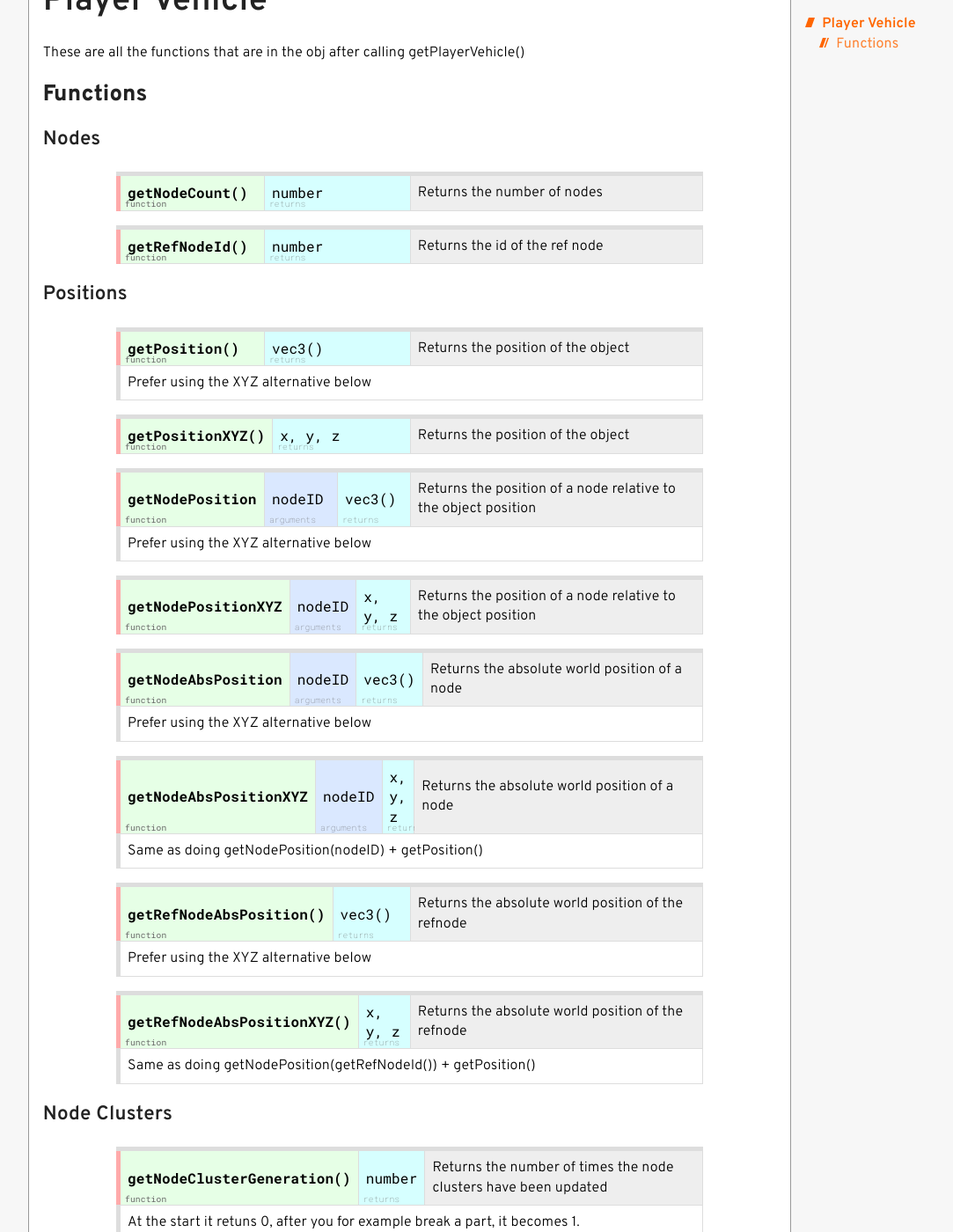
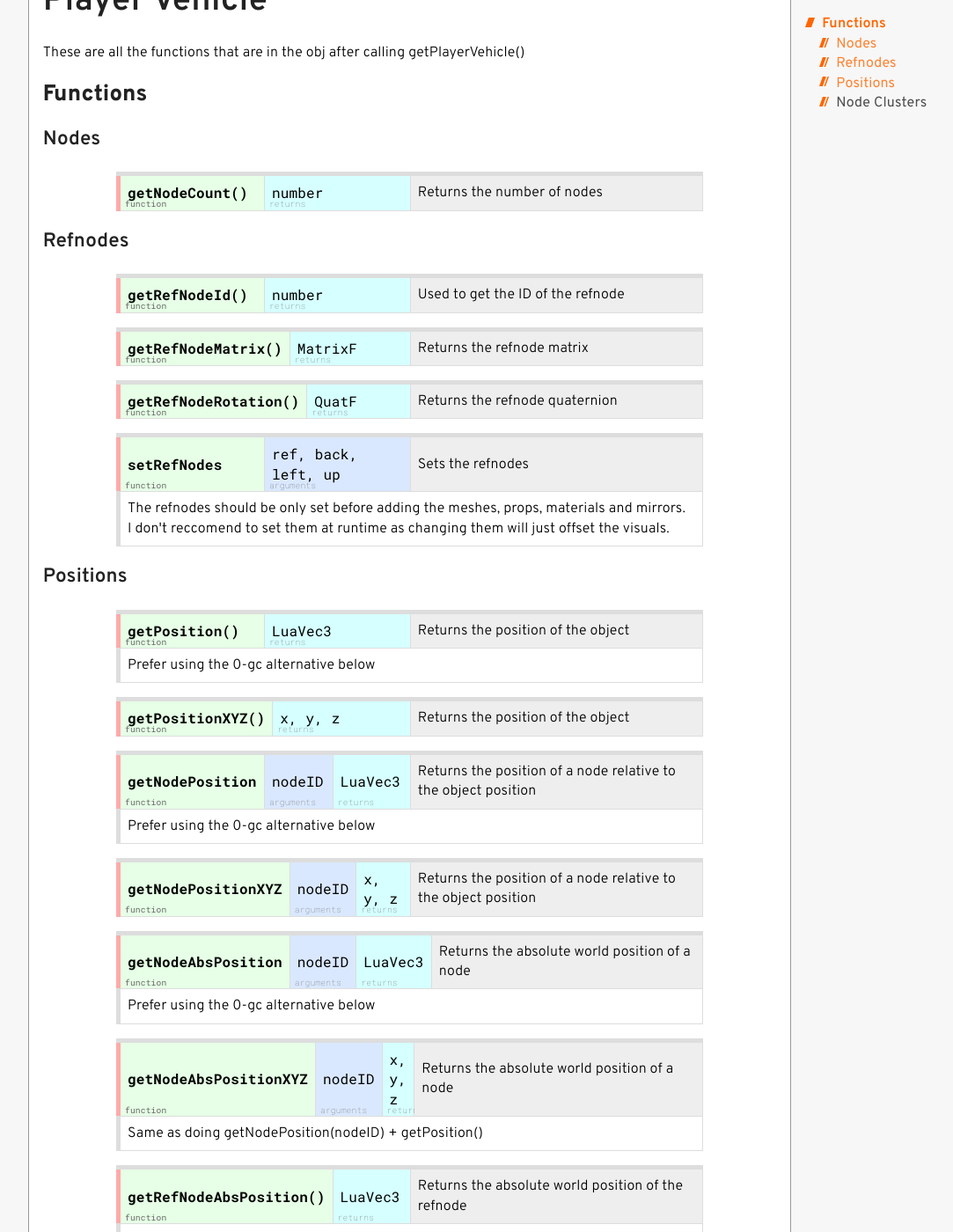
Before and after one commit to E32k/e32k.github.io, a Jekyll site: the page built from beamng/lua/gelua/playerVehicle.md, in a window 1280 px wide and 1400 px high, scrolled down 194 px. Shown: the whole window at 88% size, without its empty margins (109-1192 px from the left). Built offline with Jekyll 4.4.1, drawn with Linux system fonts in a browser that asks for light colours; some of the changed text lies outside the part shown.

Commit message:
added some functions in playerVehicle and updated the heading so it tracks h2 and h3

```diff
--- a/assets/script.js
+++ b/assets/script.js
@@ -24,7 +24,7 @@ document.addEventListener("DOMContentLoaded", () => {
 
   if (!main || !toc) return;
 
-  const headings = Array.from(main.querySelectorAll("h1, h2"));
+  const headings = Array.from(main.querySelectorAll("h2, h3"));
   const links = new Map();
   const usedIds = new Map();
 
@@ -40,7 +40,7 @@ document.addEventListener("DOMContentLoaded", () => {
   const rootList = document.createElement("ul");
   toc.appendChild(rootList);
 
-  let currentH1Item = null;
+  let currentHeading = null;
 
   headings.forEach((heading) => {
     // Ensure unique IDs
@@ -59,16 +59,16 @@ document.addEventListener("DOMContentLoaded", () => {
     const li = document.createElement("li");
     li.appendChild(link);
 
-    if (heading.tagName === "H1") {
+    if (heading.tagName === "H2") {
       // Top-level entry
       rootList.appendChild(li);
-      currentH1Item = li;
-    } else if (heading.tagName === "H2" && currentH1Item) {
+      currentHeading = li;
+    } else if (heading.tagName === "H3" && currentHeading) {
       // Nested under last H1
-      let sublist = currentH1Item.querySelector("ul");
+      let sublist = currentHeading.querySelector("ul");
       if (!sublist) {
         sublist = document.createElement("ul");
-        currentH1Item.appendChild(sublist);
+        currentHeading.appendChild(sublist);
       }
       sublist.appendChild(li);
     }
--- a/beamng/lua/gelua/playerVehicle.md
+++ b/beamng/lua/gelua/playerVehicle.md
@@ -17,20 +17,43 @@ These are all the functions that are in the obj after calling getPlayerVehicle()
   <td class="desc">Returns the number of nodes</td>
 </tr></table>
 
+### Refnodes
+
 <table class="api"><tr>
   <th class="func">getRefNodeId()</th>
   <td class="rets">number</td>
-  <td class="desc">Returns the id of the ref node</td>
+  <td class="desc">Used to get the ID of the refnode</td>
 </tr></table>
+
+<table class="api"><tr>
+  <th class="func">getRefNodeMatrix()</th>
+  <td class="rets">MatrixF</td>
+  <td class="desc">Returns the refnode matrix</td>
+</tr></table>
+
+<table class="api"><tr>
+  <th class="func">getRefNodeRotation()</th>
+  <td class="rets">QuatF</td>
+  <td class="desc">Returns the refnode quaternion</td>
+</tr></table>
+
+<table class="api"><tr>
+  <th class="func">setRefNodes</th>
+  <td class="args">ref, back, left, up</td>
+  <td class="desc">Sets the refnodes</td>
+  </tr><tr><td colspan="4" class="details">
+  The refnodes should be only set before adding the meshes, props, materials and mirrors.<br>
+  I don't reccomend to set them at runtime as changing them will just offset the visuals.
+</td></tr></table>
 
 ### Positions
 
 <table class="api"><tr>
   <th class="func">getPosition()</th>
-  <td class="rets">vec3()</td>
+  <td class="rets">LuaVec3</td>
   <td class="desc">Returns the position of the object</td>
   </tr><tr><td colspan="4" class="details">
-  Prefer using the XYZ alternative below
+  Prefer using the 0-gc alternative below
 </td></tr></table>
 
 <table class="api"><tr>
@@ -42,10 +65,10 @@ These are all the functions that are in the obj after calling getPlayerVehicle()
 <table class="api"><tr>
   <th class="func">getNodePosition</th>
   <td class="args">nodeID</td>
-  <td class="rets">vec3()</td>
+  <td class="rets">LuaVec3</td>
   <td class="desc">Returns the position of a node relative to the object position</td>
   </tr><tr><td colspan="4" class="details">
-  Prefer using the XYZ alternative below
+  Prefer using the 0-gc alternative below
 </td></tr></table>
 
 <table class="api"><tr>
@@ -58,10 +81,10 @@ These are all the functions that are in the obj after calling getPlayerVehicle()
 <table class="api"><tr>
   <th class="func">getNodeAbsPosition</th>
   <td class="args">nodeID</td>
-  <td class="rets">vec3()</td>
+  <td class="rets">LuaVec3</td>
   <td class="desc">Returns the absolute world position of a node</td>
   </tr><tr><td colspan="4" class="details">
-  Prefer using the XYZ alternative below
+  Prefer using the 0-gc alternative below
 </td></tr></table>
 
 <table class="api"><tr>
@@ -75,10 +98,10 @@ These are all the functions that are in the obj after calling getPlayerVehicle()
 
 <table class="api"><tr>
   <th class="func">getRefNodeAbsPosition()</th>
-  <td class="rets">vec3()</td>
+  <td class="rets">LuaVec3</td>
   <td class="desc">Returns the absolute world position of the refnode</td>
   </tr><tr><td colspan="4" class="details">
-  Prefer using the XYZ alternative below
+  Prefer using the 0-gc alternative below
 </td></tr></table>
 
 <table class="api"><tr>
```
